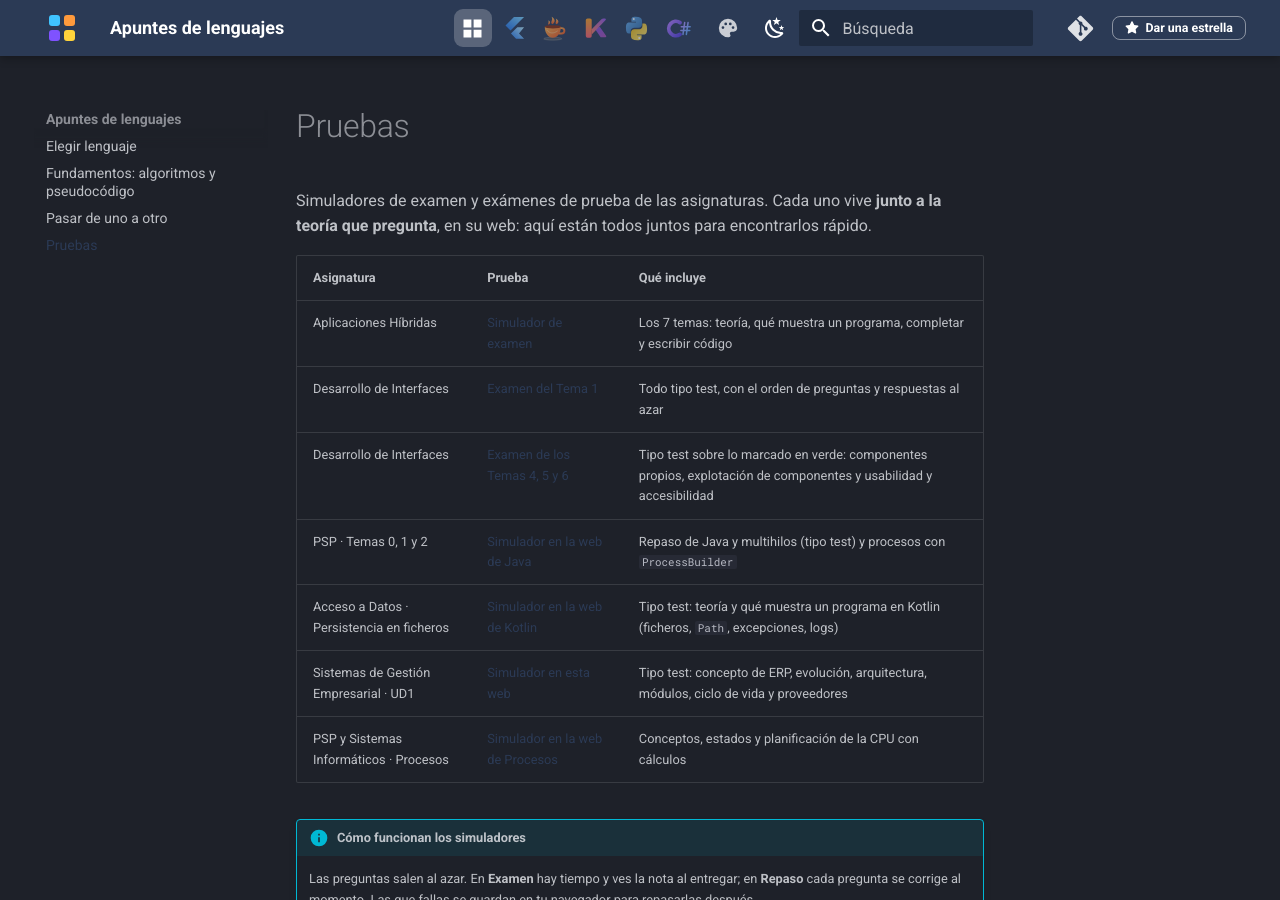
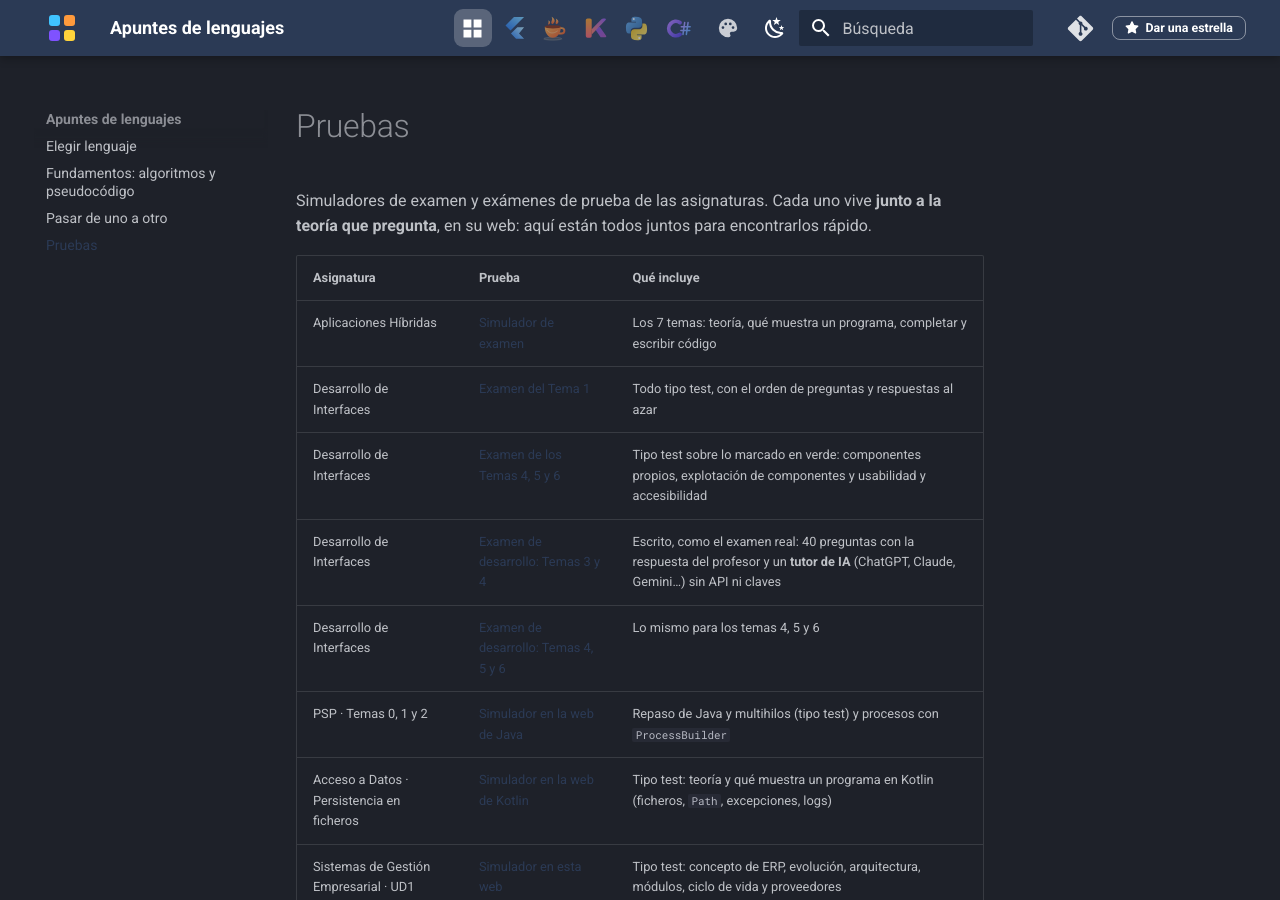
Before and after one commit to apuntes-dam/apuntes-lenguajes, an MkDocs documentation site: the page built from docs/pruebas.md, in a window 1280 px wide and 900 px high. Built offline with MkDocs 1.6.1 and Material for MkDocs 9.7.7, drawn with Linux system fonts in a browser that asks for light colours; comment, search, counter and statistics services are not loaded.

Commit message:
Pruebas: exámenes de desarrollo de DIN con tutor de IA
Co-Authored-By: Claude Sonnet 5.5 <noreply@anthropic.com>

```diff
--- a/docs/pruebas.md
+++ b/docs/pruebas.md
@@ -7,6 +7,8 @@ Simuladores de examen y exámenes de prueba de las asignaturas. Cada uno vive **
 | Aplicaciones Híbridas | [Simulador de examen](https://apuntes-dam.github.io/dart-flutter-apuntes/examen-ah/) | Los 7 temas: teoría, qué muestra un programa, completar y escribir código |
 | Desarrollo de Interfaces | [Examen del Tema 1](https://apuntes-dam.github.io/android-apuntes/examen-din/) | Todo tipo test, con el orden de preguntas y respuestas al azar |
 | Desarrollo de Interfaces | [Examen de los Temas 4, 5 y 6](https://apuntes-dam.github.io/android-apuntes/examen-din-t456/) | Tipo test sobre lo marcado en verde: componentes propios, explotación de componentes y usabilidad y accesibilidad |
+| Desarrollo de Interfaces | [Examen de desarrollo: Temas 3 y 4](https://apuntes-dam.github.io/android-apuntes/examen-din-desarrollo-t34/) | Escrito, como el examen real: 40 preguntas con la respuesta del profesor y un **tutor de IA** (ChatGPT, Claude, Gemini…) sin API ni claves |
+| Desarrollo de Interfaces | [Examen de desarrollo: Temas 4, 5 y 6](https://apuntes-dam.github.io/android-apuntes/examen-din-desarrollo-t456/) | Lo mismo para los temas 4, 5 y 6 |
 | PSP · Temas 0, 1 y 2 | [Simulador en la web de Java](https://apuntes-dam.github.io/java-apuntes/psp/simulador/) | Repaso de Java y multihilos (tipo test) y procesos con `ProcessBuilder` |
 | Acceso a Datos · Persistencia en ficheros | [Simulador en la web de Kotlin](https://apuntes-dam.github.io/kotlin-apuntes/ada/simulador/) | Tipo test: teoría y qué muestra un programa en Kotlin (ficheros, `Path`, excepciones, logs) |
 | Sistemas de Gestión Empresarial · UD1 | [Simulador en esta web](../sge-examen/) | Tipo test: concepto de ERP, evolución, arquitectura, módulos, ciclo de vida y proveedores |
```
